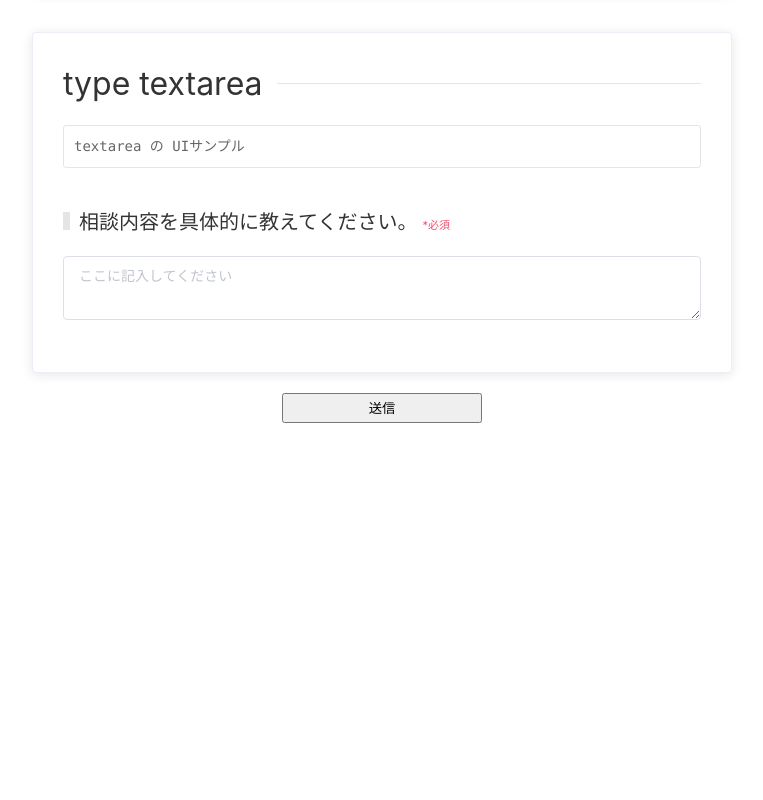
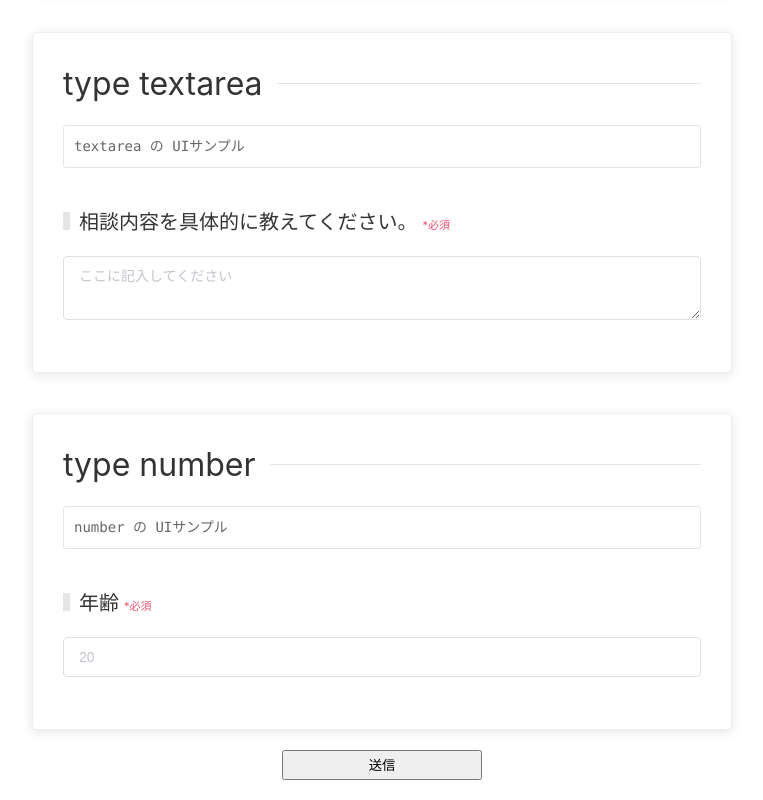
Before and after one commit to cotree/dialog-sheet, a Vue app: page / in a window 1280 px wide. Shown: the part 3719-4519 px from the top of the page, without its empty margins (258-1021 px from the left). Before the commit the page ends 4162 px from the top, so only its background shows below. Built offline with nearby package versions, Linux system fonts and the light colour scheme.

Commit message:
feat: 数字（年齢）入力用のUI追加

```diff
--- a/src/assets/templates/example.ts
+++ b/src/assets/templates/example.ts
@@ -225,6 +225,23 @@ export default {
           "title": "相談内容を具体的に教えてください。"
         }
       ]
+    },
+    {
+      "title": "type number",
+      "key": "ui_number",
+      "detail": "number の UIサンプル",
+      "templateItems": [
+        {
+          "key": "age",
+          "type": "number",
+          "title": "年齢",
+          "validation": {
+            "min": 18,
+            "max": 120,
+            "message": "年齢は18~120で入力してください"
+          }
+        }
+      ]
     }
   ]
 };
--- a/src/components/DialogSheet.vue
+++ b/src/components/DialogSheet.vue
@@ -50,6 +50,7 @@ import FormSlider from "./form/slider.vue";
 import FormSortableChoice from "./form/sortable-choice.vue";
 import FormSortable from "./form/sortable.vue";
 import FormTextarea from "./form/textarea.vue";
+import FormNumber from "./form/number.vue";
 import { Form, Button, FormItem, Input } from "element-ui";
 import { ValidateCallback } from "element-ui/types/form";
 import VueScrollTo from 'vue-scrollto';
@@ -73,6 +74,7 @@ type ValidateRules = any;
     FormSortableChoice,
     FormSortable,
     FormTextarea,
+    FormNumber,
     "el-form": Form,
     "el-button": Button,
     "el-form-item": FormItem,
@@ -139,6 +141,7 @@ export default class DialogSheet extends Vue {
       sortable: { type: "array", message: "※値が不正です" },
       slider: { type: "number", min: 0, max: 10, message: "※値が不正です" },
       checkbox: { type: "array", message: "※値が不正です" },
+      "number": { type: "number", min: 0, max: 100, message: "※値が不正です" },
     };
     this.template.templateGroups.forEach((group) => {
       group.templateItems.forEach((item) => {
--- /dev/null
+++ b/src/components/form/number.vue
@@ -0,0 +1,40 @@
+<template lang="pug">
+.form-textarea
+  el-input(
+    v-model.number='myValue'
+    type='number'
+    :placeholder='placeholder'
+    :readonly='disabled'
+  )
+</template>
+
+<script lang="ts">
+import { Component, Prop, Vue } from "vue-property-decorator";
+import { Input } from "element-ui";
+
+@Component({
+  components: {
+    "el-input": Input,
+  },
+})
+export default class FormTextarea extends Vue {
+  @Prop() private value!: number[];
+  @Prop({ default: "20" }) private placeholder!: string;
+  get myValue(): number[] {
+    return this.value;
+  }
+  set myValue(newValue) {
+    this.$emit("input", newValue);
+  }
+  @Prop({ default: false }) private disabled!: boolean;
+}
+</script>
+<style lang="sass">
+.form-textarea
+  .el-textarea__inner
+    padding: 10px 15px
+    &[readonly]
+      border-color: #DCDFE6
+  .el-textarea.is-disabled .el-textarea__inner
+    color: #85888e
+</style>
```
